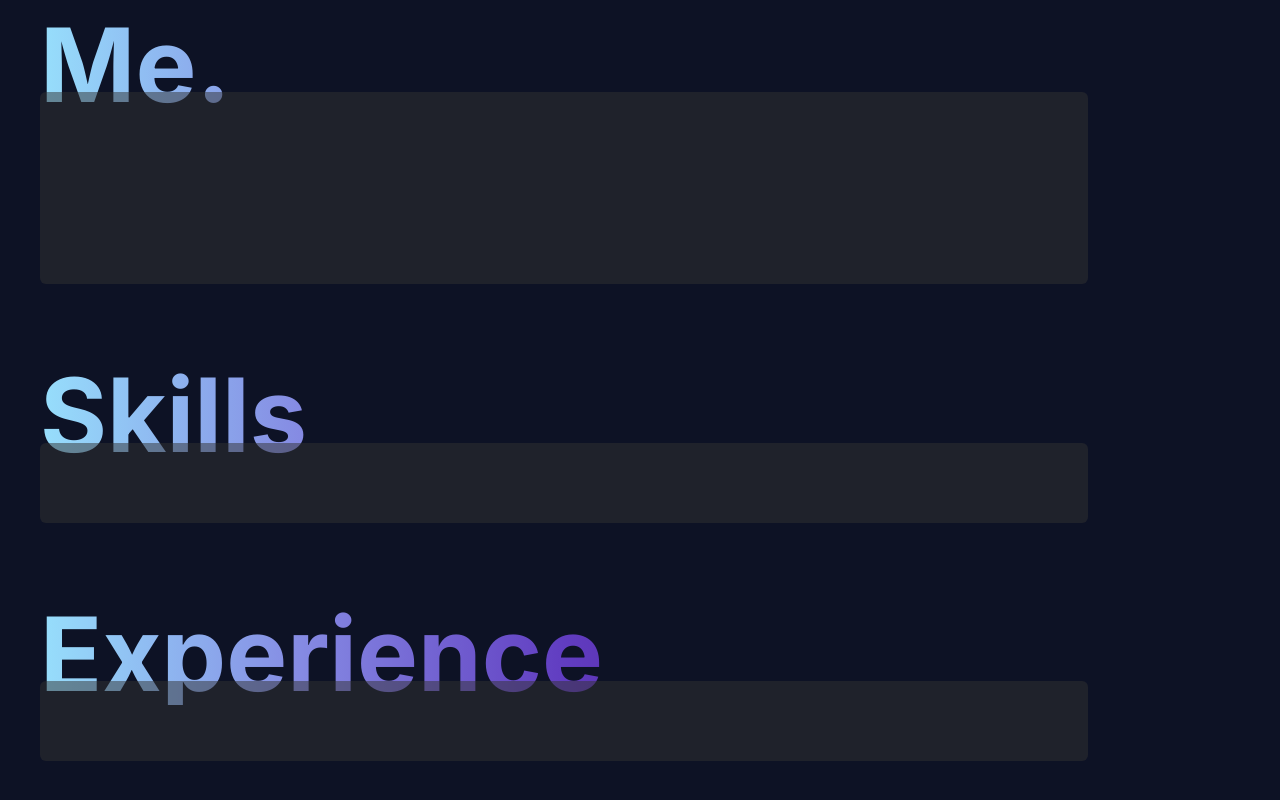
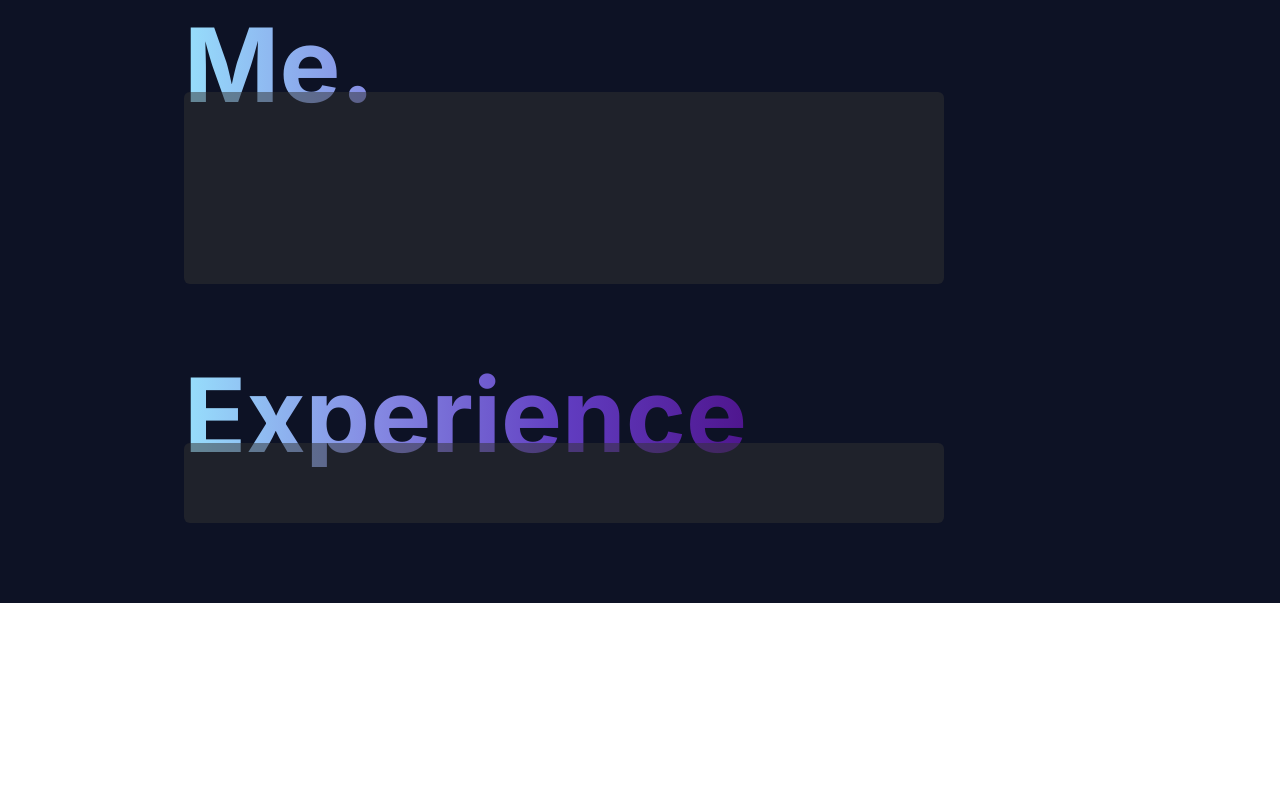
Before and after one commit to eobcre/portfolio-next13, a Next.js app: page /about in a window 1280 px wide. Shown: the part 338-1138 px from the top of the page. After the commit the page ends 941 px from the top, so only its background shows below. Built offline with nearby package versions, Linux system fonts and the light colour scheme.

Commit message:
removed section

```diff
--- a/src/app/(routes)/about/page.tsx
+++ b/src/app/(routes)/about/page.tsx
@@ -7,6 +7,7 @@ const AboutPage = () => {
   return (
     <div className='px-10 py-20 md:pl-10 w-full md:pr-48'>
       <TypeWriting text='About.' delay={200} />
+      <div className='xl:px-36'>
         <div className='pt-20'>
           <h1 className='custom-text text-5xl font-bold sm:text-[8vw]'>Me.</h1>
           <div className='bg-[#333333] bg-opacity-50 rounded-md -mt-3 sm:-mt-4 p-10 md:-mt-5 lg:-mt-6'>
@@ -16,16 +17,13 @@ const AboutPage = () => {
           </div>
         </div>
         <div className='pt-20'>
-        <h1 className='custom-text text-5xl font-bold sm:text-[8vw]'>Skills</h1>
-        <div className='bg-[#333333] bg-opacity-50 rounded-md -mt-3 sm:-mt-4 p-10 md:-mt-5 lg:-mt-6'></div>
-      </div>
-      <div className='pt-20'>
           <h1 className='custom-text text-5xl font-bold sm:text-[8vw]'>
             Experience
           </h1>
           <div className='bg-[#333333] bg-opacity-50 rounded-md -mt-3 sm:-mt-4 p-10 md:-mt-5 lg:-mt-6'></div>
         </div>
       </div>
+    </div>
   );
 };
 
```
Lines whose indentation alone changed are shown as unchanged.
